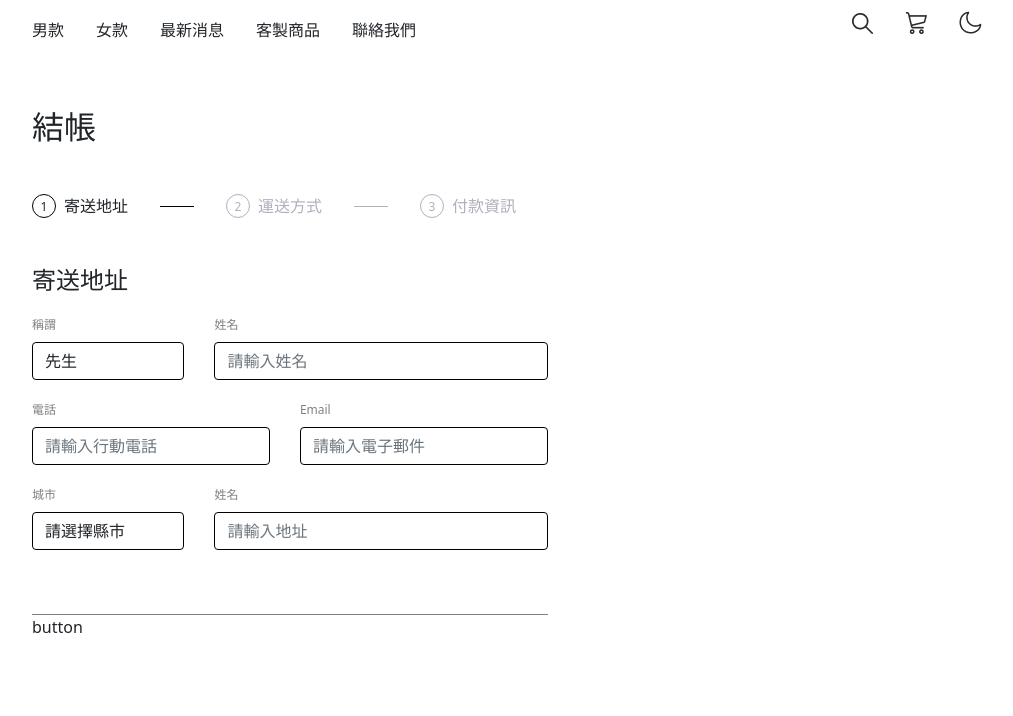
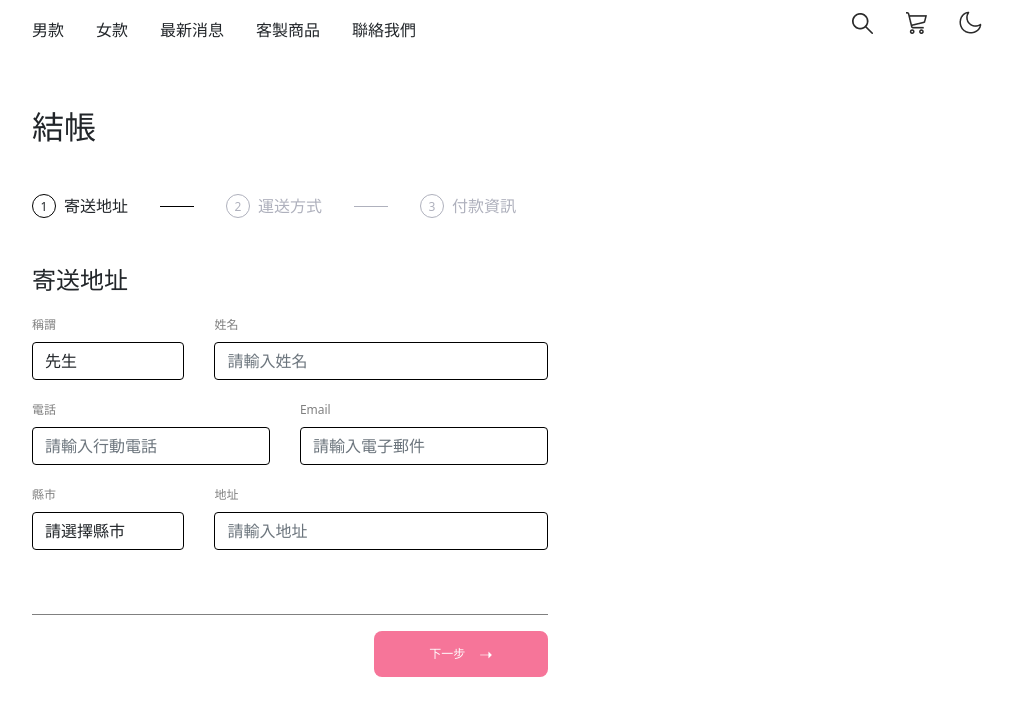
Before and after one commit to etheriuman/alpha-shop, a Vue app: page /#/address in a window 1280 px wide. Shown: the top 716 px of the page, without its empty margins (133-1146 px from the left). Built offline with nearby package versions, Linux system fonts and the light colour scheme.

Commit message:
view: Button.vue

```diff
--- a/src/components/Button.vue
+++ b/src/components/Button.vue
@@ -1,15 +1,58 @@
 <template>
-  <div class="button-wrapper">
-    button
+  <div class="btn-wrapper w-100">
+    <!-- prev button -->
+    <div v-if="stage !== 'address'" class="btn prev d-flex justify-content-start align-items-center">
+      <span class="prev-arrow">&#10141;</span>
+      <p>上一步</p>
+    </div>
+    <!-- next button -->
+    <div v-if="stage !== 'checkout'" class="btn next d-flex justify-content-center align-items-center">
+      <p>下一步</p>
+      <span class="next-arrow">&#10141;</span>
+    </div>
+    <!-- checkout button -->
+    <div v-else class="btn check d-flex justify-content-center align-items-center">
+      <p>確認下單</p>
+    </div>
   </div>
 </template>
 
 <script>
+import {mapState} from 'vuex'
+
 export default {
-
+  computed: {
+    ...mapState(['stage'])
+  }
 }
 </script>
 
 <style>
-
+.btn-wrapper {
+  position: relative;
+}
+.btn {
+  position: absolute;
+  width: 174px;
+  height: 46px;
+  border-radius: 8px;
+  gap: 14px;
+}
+.prev {
+  left: 0;
+}
+.next,
+.check {
+  right: 0;
+  align-self: flex-end;
+  background: #f67599;
+  color: #ffffff;
+}
+.btn p {
+  font-size: 12px;
+}
+.prev-arrow {
+  display: block;
+  transform: rotate(180deg);
+}
 </style>
--- a/src/views/Address.vue
+++ b/src/views/Address.vue
@@ -53,7 +53,7 @@
             <div class="form-row d-flex justify-content-between flex-nowrap">
               <!-- city -->
               <div class="input-city form-group mb-3">
-                <label for="city">城市</label>
+                <label for="city">縣市</label>
                 <select id="city" class="form-control custom-select">
                   <option disabled selected>請選擇縣市</option>
                   <option value="taipei">台北</option>
@@ -62,13 +62,13 @@
               </div>
               <!-- address -->
               <div class="input-address mb-3">
-                <label for="address">姓名</label>
+                <label for="address">地址</label>
                 <input type="text" class="form-control" id="address" placeholder="請輸入地址" required>
               </div>
             </div>
           </form>
           <!-- sep line -->
-          <div class="sep-line w-100"></div>
+          <div class="sep-line w-100 mb-3"></div>
           <!-- button -->
           <div class="button-wrapper">
             <Button/>
```
